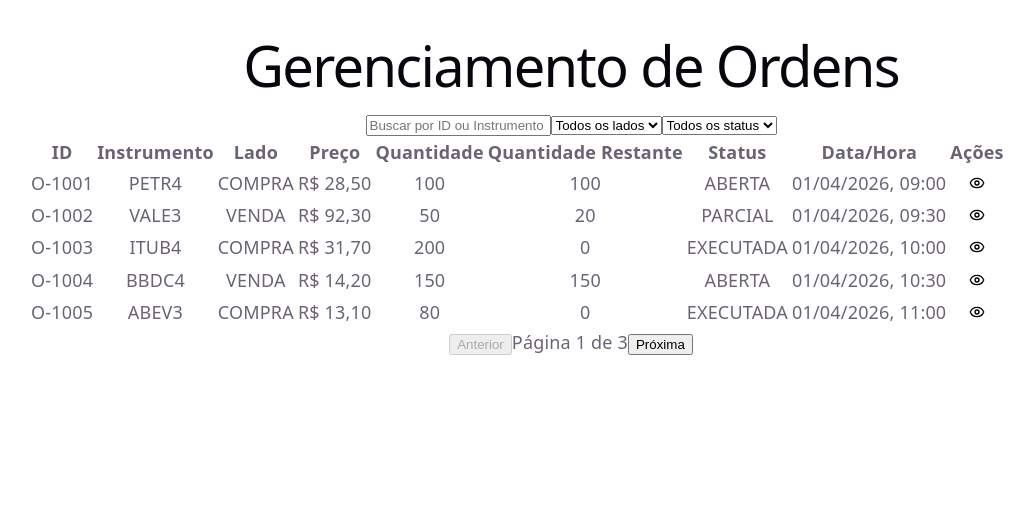
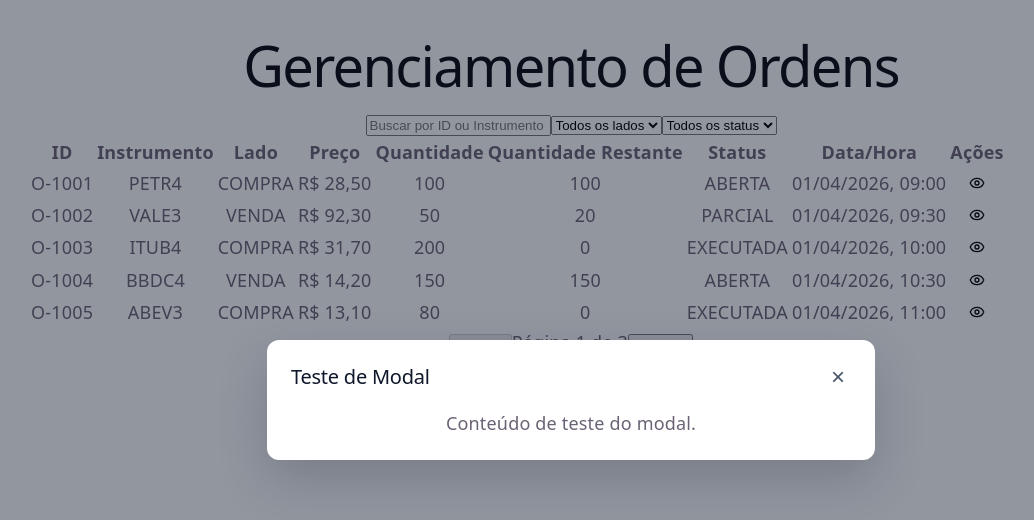
Before and after one commit to WashingtonLuiz81/coodesh-challenge, a React (Vite) app: page / in a window 1280 px wide. Shown: the top 520 px of the page, without its empty margins (69-1103 px from the left). Built offline with nearby package versions, Linux system fonts and the light colour scheme.

Commit message:
feat: cria componente base de modal e integra no app para teste

```diff
--- a/src/App.tsx
+++ b/src/App.tsx
@@ -1,9 +1,10 @@
 import { useMemo, useState } from "react";
-import { OrdersTable, OrdersFilters, OrdersPagination } from "@/components";
+import { OrdersTable, OrdersFilters, OrdersPagination, Modal } from "@/components";
 import { ordersMock } from "@/data/orders";
 import type { OrderSideFilter, OrderStatusFilter } from "./types/order";
 
 export default function App() {
+	const [isOpen, setIsOpen] = useState(true);
   const [search, setSearch] = useState("");
   const [sideFilter, setSideFilter] = useState<OrderSideFilter>('TODOS');
   const [statusFilter, setStatusFilter] = useState<OrderStatusFilter>('TODOS');
@@ -63,6 +64,14 @@ export default function App() {
     <div style={{ padding: 20}}>
       <h1>Gerenciamento de Ordens</h1>
 
+			<Modal
+        isOpen={isOpen}
+        title="Teste de Modal"
+        onClose={() => setIsOpen(false)}
+      >
+        <p>Conteúdo de teste do modal.</p>
+      </Modal>
+
 			<OrdersFilters
         search={search}
         sideFilter={sideFilter}
@@ -72,7 +81,7 @@ export default function App() {
         onStatusFilterChange={handleStatusFilterChange}
       />
 
-      <OrdersTable orders={paginatedOrders} />
+      <OrdersTable orders={paginatedOrders} onViewDetails={(e) => console.log(e)} />
 
 			<OrdersPagination
         currentPage={currentPage}
--- a/src/components/index.ts
+++ b/src/components/index.ts
@@ -1,3 +1,4 @@
 export * from "./OrdersTable/OrdersTable"
 export * from "./OrdersFilters/OrdersFilters"
 export * from "./OrdersPagination/OrdersPagination";
+export * from "./Modal/modal";
```
